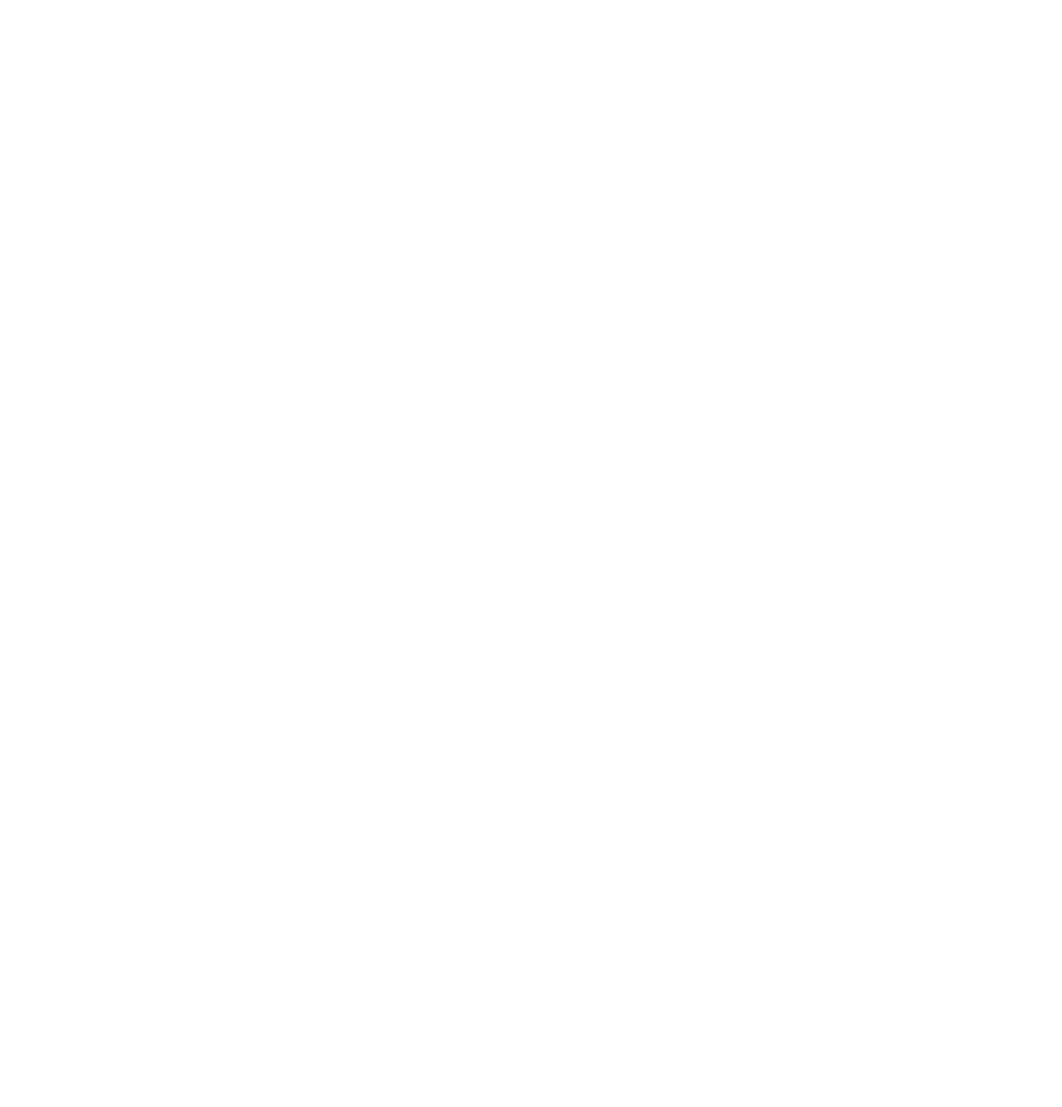
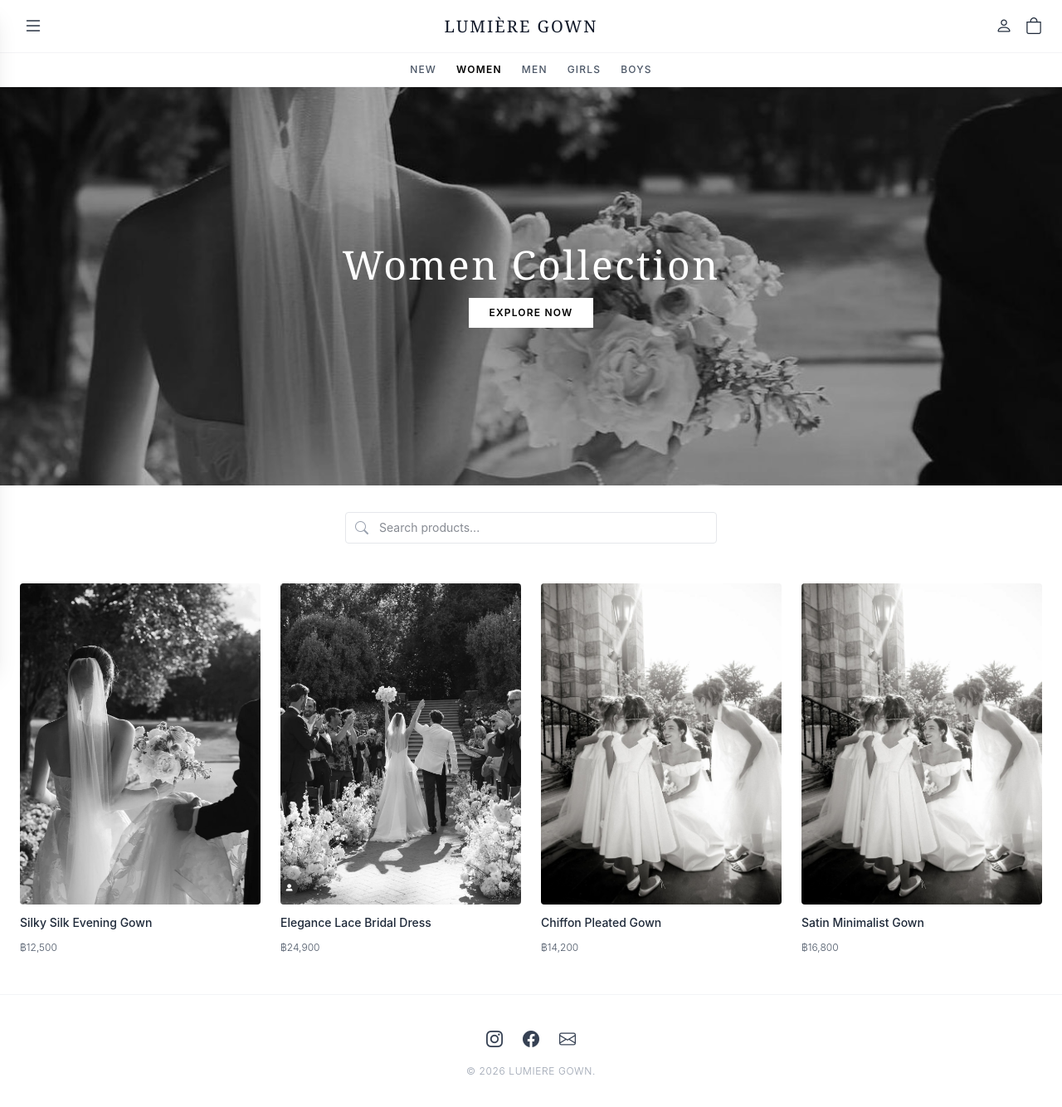
Before and after one commit to chanyabr24/Metric327, a Vue app in the folder lumiere-gown/: page /women in a window 1280 px wide. Before the commit this address had no page. Shown: the top 1334 px of the page at 83% size. Before the commit the page ends 800 px from the top, so only its background shows below. Built offline with nearby package versions, Linux system fonts and the light colour scheme.

Commit message:
women page

```diff
--- a/lumiere-gown/src/router/index.js
+++ b/lumiere-gown/src/router/index.js
@@ -1,5 +1,6 @@
 import { createRouter, createWebHistory } from 'vue-router'
 import HomeView from '@/views/HomeView.vue'
+import WomenView from '../views/WomenView.vue'
 
 
 const routes = [
@@ -8,6 +9,11 @@
     name: 'home',
     component: HomeView
   },
+  { path: '/women',
+    name: 'women',
+    component: WomenView
+  },
+
 ]
 
 const router = createRouter({
--- /dev/null
+++ b/lumiere-gown/src/views/WomenView.vue
@@ -0,0 +1,148 @@
+<template>
+  <div class="min-h-screen bg-white text-gray-900 font-sans flex flex-col justify-between">
+    <!-- Header / Navbar -->
+    <header class="h-16 px-6 border-b border-gray-100 flex items-center justify-between sticky top-0 bg-white z-30">
+      <button
+        @click="isDrawerOpen = true"
+        class="text-2xl text-gray-800 hover:text-black cursor-pointer p-1"
+        aria-label="Open menu"
+      >
+        <i class="bi bi-list"></i>
+      </button>
+
+      <router-link to="/" class="text-xl font-serif tracking-widest  uppercase">
+        LUMIÈRE GOWN
+      </router-link>
+
+      <div class="flex items-center space-x-4 text-xl">
+        <router-link to="/account" class="text-gray-800 hover:text-amber-600 transition-colors">
+          <i class="bi bi-person"></i>
+        </router-link>
+        <router-link to="/cart" class="text-gray-800 hover:text-amber-600 transition-colors">
+          <i class="bi bi-bag"></i>
+        </router-link>
+      </div>
+    </header>
+
+    <!-- Subnav Categories -->
+    <nav class="flex justify-center space-x-6 py-3 border-b border-gray-100 text-xs tracking-widest font-medium uppercase text-gray-600">
+      <router-link
+        v-for="cat in categories"
+        :key="cat"
+        :to="`/${cat.toLowerCase()}`"
+        class="hover:text-black transition-colors"
+        :class="{ 'text-black font-semibold': cat === 'WOMEN' }"
+      >
+        {{ cat }}
+      </router-link>
+    </nav>
+
+    <!-- Hero Banner Section -->
+    <section class="relative w-full h-[50vh] md:h-[60vh] overflow-hidden">
+      <img
+        src="/images/women.jpg"
+        alt="Women Collection"
+        class="w-full h-full object-cover"
+      />
+      <div class="absolute inset-0 bg-black/30 flex flex-col items-center justify-center text-white text-center p-6 space-y-4">
+        <h1 class="text-3xl md:text-5xl font-serif tracking-wider font-light">
+          Women Collection
+        </h1>
+        <button
+          @click="scrollToProducts"
+          class="px-6 py-2.5 bg-white text-black text-xs font-semibold tracking-widest uppercase hover:bg-black hover:text-white transition-all cursor-pointer"
+        >
+          EXPLORE NOW
+        </button>
+      </div>
+    </section>
+
+    <!-- Search Input Bar -->
+    <div class="max-w-7xl mx-auto px-6 pt-8 w-full">
+      <div class="relative max-w-md mx-auto">
+        <i class="bi bi-search absolute left-3 top-1/2 -translate-y-1/2 text-gray-400"></i>
+        <input
+          v-model="searchQuery"
+          type="text"
+          placeholder="Search products..."
+          class="w-full pl-10 pr-4 py-2 border border-gray-200 rounded-sm text-sm focus:outline-none focus:border-black transition-colors"
+        />
+      </div>
+    </div>
+
+    <!-- Products Grid Section -->
+    <section id="products" class="max-w-7xl mx-auto px-6 py-12 w-full flex-grow">
+      <div v-if="filteredProducts.length > 0" class="grid grid-cols-2 md:grid-cols-4 gap-6">
+        <router-link
+          v-for="product in filteredProducts"
+          :key="product.id"
+          :to="`/product/${product.id}`"
+          class="group block space-y-3"
+        >
+          <div class="overflow-hidden bg-gray-50 rounded-sm aspect-[3/4]">
+            <img
+              :src="product.image_url"
+              :alt="product.name"
+              loading="lazy"
+              class="w-full h-full object-cover group-hover:scale-105 transition-transform duration-500"
+            />
+          </div>
+          <h3 class="text-sm font-medium text-gray-800 group-hover:text-amber-700 transition-colors line-clamp-1">
+            {{ product.name }}
+          </h3>
+          <p class="text-xs text-gray-600 font-light">฿{{ product.price?.toLocaleString() }}</p>
+        </router-link>
+      </div>
+
+      <!-- Empty Search Result -->
+      <div v-else class="text-center py-16 text-gray-500">
+        <p class="text-sm">No products found matching "{{ searchQuery }}"</p>
+      </div>
+    </section>
+
+    <!-- Footer -->
+    <footer class="py-10 border-t border-gray-100 text-center space-y-4">
+      <div class="flex justify-center space-x-6 text-xl text-gray-700">
+        <a href="#" class="hover:text-black"><i class="bi bi-instagram"></i></a>
+        <a href="#" class="hover:text-black"><i class="bi bi-facebook"></i></a>
+        <a href="#" class="hover:text-black"><i class="bi bi-envelope"></i></a>
+      </div>
+      <p class="text-xs text-gray-400 font-light tracking-wider">© 2026 LUMIERE GOWN.</p>
+    </footer>
+
+    <!-- Navigation Drawer Component -->
+    <Drawer :is-open="isDrawerOpen" @close="isDrawerOpen = false" />
+  </div>
+</template>
+
+<script setup>
+import { ref, computed } from 'vue'
+import Drawer from '../components/Drawer.vue'
+
+const isDrawerOpen = ref(false)
+const searchQuery = ref('')
+const categories = ['NEW', 'WOMEN', 'MEN', 'GIRLS', 'BOYS']
+
+// Scroll smoothly to products section
+const scrollToProducts = () => {
+  const el = document.getElementById('products')
+  if (el) {
+    el.scrollIntoView({ behavior: 'smooth' })
+  }
+}
+
+// Mock Products Data
+const products = ref([
+  { id: 1, name: 'Silky Silk Evening Gown', price: 12500, image_url: '/images/women.jpg', category_name: 'WOMEN' },
+  { id: 2, name: 'Elegance Lace Bridal Dress', price: 24900, image_url: '/images/newpage.jpg', category_name: 'WOMEN' },
+  { id: 3, name: 'Chiffon Pleated Gown', price: 14200, image_url: '/images/girlspage.jpg', category_name: 'WOMEN' },
+  { id: 4, name: 'Satin Minimalist Gown', price: 16800, image_url: '/images/girls.JPG', category_name: 'WOMEN' }
+])
+
+
+const filteredProducts = computed(() => {
+  if (!searchQuery.value.trim()) return products.value
+  const query = searchQuery.value.toLowerCase()
+  return products.value.filter(p => p.name.toLowerCase().includes(query))
+})
+</script>
```
